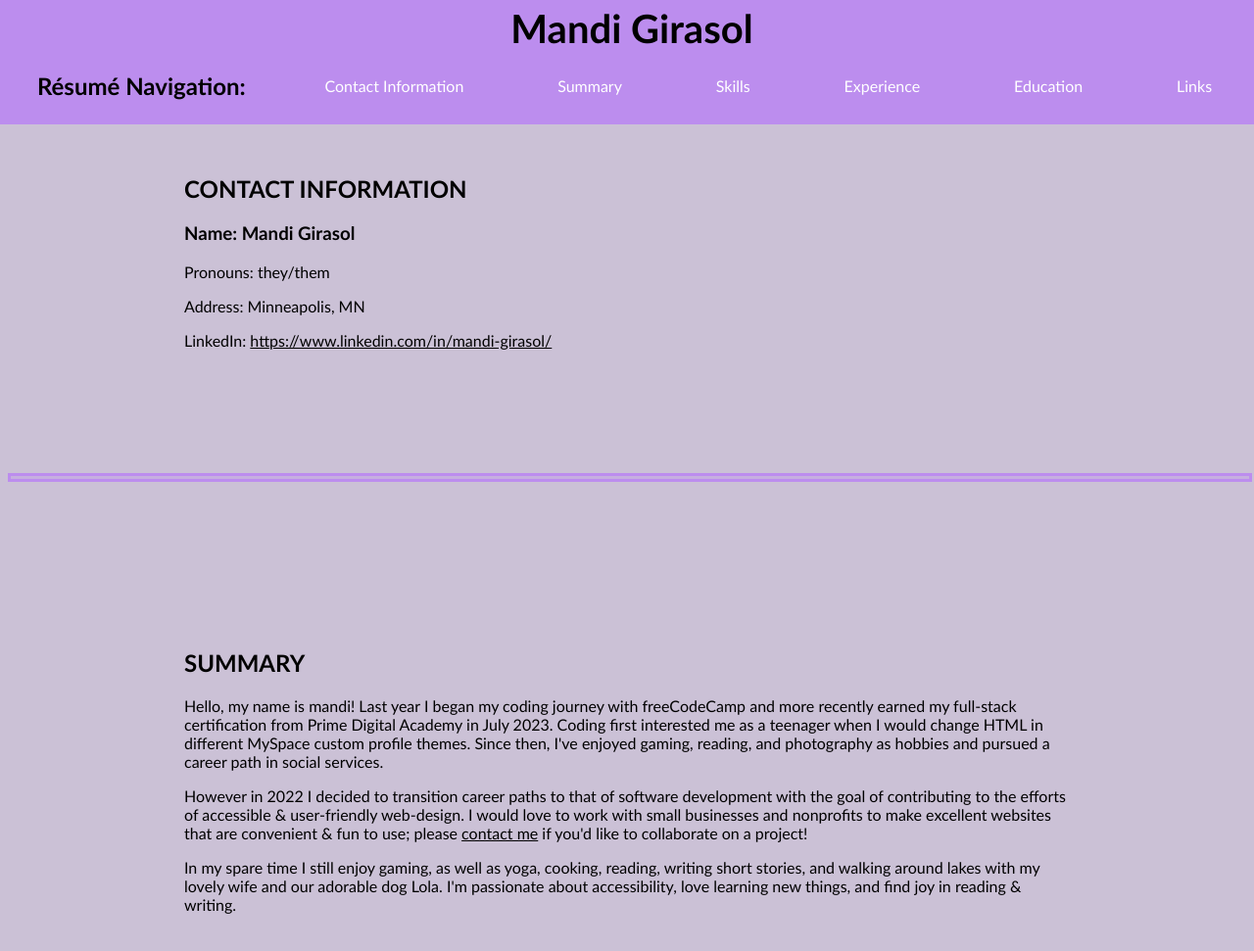
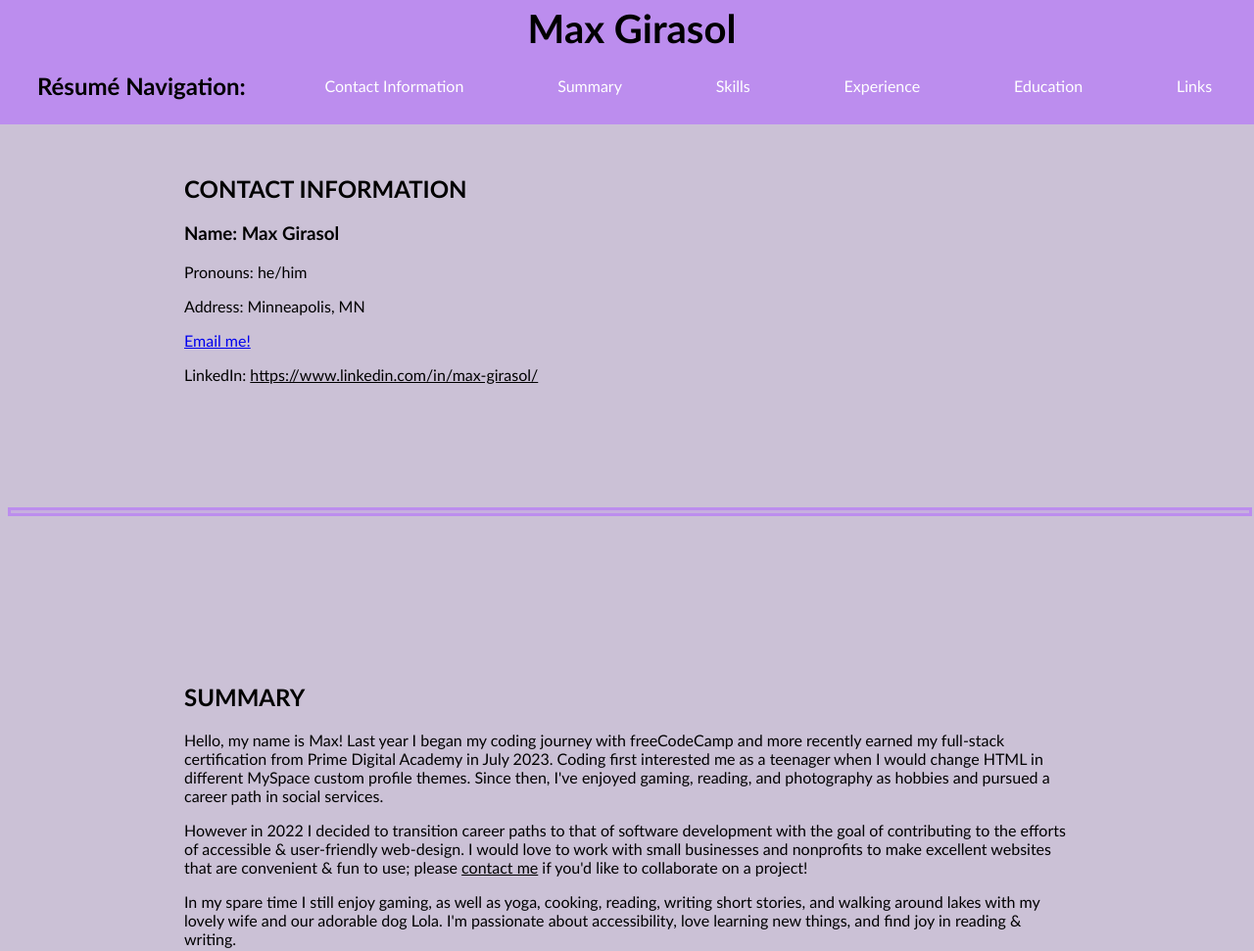
Before and after one commit to min-dles/min-dles.github.io, a plain HTML site: page index.html in a window 1280 px wide. Shown: the top 971 px of the page at 98% size. Drawn offline with Linux system fonts and the light colour scheme.

Commit message:
edit contact info

```diff
--- a/index.html
+++ b/index.html
@@ -12,7 +12,7 @@
 <body>
   <header>
     <nav>
-      <h1 id="name-plate">Mandi Girasol</h1>
+      <h1 id="name-plate">Max Girasol</h1>
       <div id="nav-container">
         <h2 class="grid-item">Résumé Navigation:</h2>
         <a class="nav-links" href="#contact-info">Contact Information</a>
@@ -25,12 +25,13 @@
     </nav>
     <section class="jump-to" id="contact-info">
       <h2>CONTACT INFORMATION</h2>
-      <h3>Name: Mandi Girasol</h3>
-      <p>Pronouns: they/them</p>
+      <h3>Name: Max Girasol</h3>
+      <p>Pronouns: he/him</p>
       <p>Address: Minneapolis, MN</p>
+      <p><a href="mailto:contact@max-girasol.com">Email me!</a></p>
       <p>LinkedIn:
-        <a id="linkedin-contact" href="https://www.linkedin.com/in/mandi-girasol/" target="_blank">
-          https://www.linkedin.com/in/mandi-girasol/
+        <a id="linkedin-contact" href="https://www.linkedin.com/in/max-girasol/" target="_blank">
+          https://www.linkedin.com/in/max-girasol/
         </a>
       </p>
     </section>
@@ -39,7 +40,7 @@
   <main>
     <section class="jump-to" id="summary">
       <h2>SUMMARY</h2>
-      <p>Hello, my name is mandi!
+      <p>Hello, my name is Max!
         Last year I began my coding journey with freeCodeCamp and more recently earned my
         full-stack certification from Prime Digital Academy in July 2023.
         Coding first interested me as a teenager when I would change HTML
@@ -144,7 +145,7 @@
   <footer class="jump-to" id="links">
     <h2>LINKS TO MY WORK:</h2>
     <div id="footer-links">
-      <a class="work-links" id="linkedin" href="https://www.linkedin.com/in/mandi-girasol/" target="_blank">LinkedIn</a>
+      <a class="work-links" id="linkedin" href="https://www.linkedin.com/in/max-girasol/" target="_blank">LinkedIn</a>
       <a class="work-links" id="github" href="https://github.com/min-dles" target="_blank">Github</a>
       <a class="work-links" id="profile-link" href="https://codepen.io/min_dles" target="_blank">CodePen</a>
       <a class="work-links" id="fcc-link" href="https://www.freecodecamp.org/coder-min" target="_blank">freeCodeCamp
```
